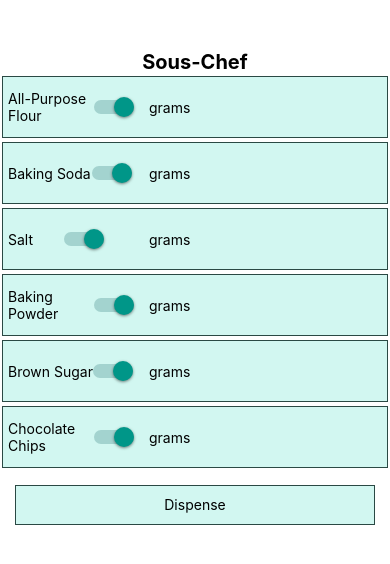
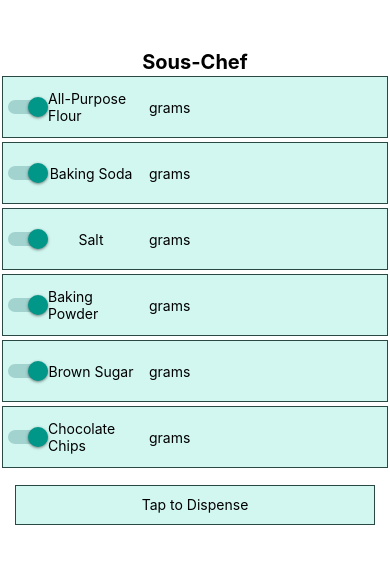
Before and after one commit to ryan1117001/souschef_mobile_app, a React Native app: screen / in a window 390 px wide. Shown: the top 564 px of the page. Built offline with nearby package versions, Linux system fonts and the light colour scheme; no server answers.

Commit message:
Adding websockets to main view instead of separate js file

```diff
--- a/ButtonPress.js
+++ b/ButtonPress.js
@@ -1,16 +1,9 @@
 var ws = new WebSocket('ws://10.1.250.128:8000');
 
 function socketSetup() {
-    console.log("Setup")
     ws.onopen = () => {
         console.log("connection opened")
     }
-
-    ws.onmessage = (e) => {
-        console.log("message")
-        // a message was received
-        console.log(e.data);
-    };
 
     ws.onerror = (e) => {
         // an error occurred
@@ -23,10 +16,16 @@ function socketSetup() {
         console.log("closing");
         console.log(e.code, e.reason);
     };
+
+    ws.onmessage = (e) => {
+        console.log("message received")
+        // a message was received
+        console.log(e.data);
+    };
 }
 
 function send(msg) {
     ws.send(JSON.stringify(msg))
 }
 
-export { socketSetup, send }
+export { socketSetup, send}
--- a/IngredientView.js
+++ b/IngredientView.js
@@ -1,11 +1,21 @@
 import React, { Component } from 'react';
-import { Text, View, StyleSheet, ScrollView, TextInput, TouchableOpacity, Switch, KeyboardAvoidingView } from 'react-native';
-import * as buttonpress from './ButtonPress';
+import {
+   Text,
+   View,
+   StyleSheet,
+   ScrollView,
+   TextInput,
+   TouchableOpacity,
+   Switch,
+   KeyboardAvoidingView
+} from 'react-native';
 
 class IngredientView extends Component {
    constructor(props) {
       super(props);
-      buttonpress.socketSetup()
+
+      this.socket = new WebSocket('ws://10.1.250.128:8000');
+
       this.state = {
          ingredients: [
             { 'id': 0, 'name': 'All-Purpose Flour', 'enable': true, 'grams': 0 },
@@ -15,12 +25,29 @@ class IngredientView extends Component {
             { 'id': 4, 'name': 'Brown Sugar', 'enable': true, 'grams': 0 },
             { 'id': 5, 'name': 'Chocolate Chips', 'enable': true, 'grams': 0 },
          ],
+         dispense:
+            { 'disabled': false, 'text': 'Tap to Dispense' }
       }
    }
    componentDidMount() {
-      console.log("didMount")
+      this.socket.onopen = () => {
+         console.log("connection opened")
+      }
+      this.socket.onerror = (e) => {
+         console.log("error: ", e.message)
+      }
+      this.socket.onclose = (e) => {
+         console.log("closing", e.code, e.reason)
+      }
+      this.socket.onmessage = (e) => {
+         console.log(e.data)
+         this.setState({
+            dispense:
+               { 'disabled': false, 'text': 'Tap to Dispense' }
+         })
+      }
+   }
 
-   }
    handleText = (id) => (param) => {
       let ingredientsCopy = JSON.parse(JSON.stringify(this.state.ingredients))
       ingredientsCopy[id].grams = param
@@ -30,8 +57,11 @@ class IngredientView extends Component {
    }
    handlePress = () => {
       console.log("handle press")
-      console.log(this.state.ingredients)
-      buttonpress.send(this.state.ingredients);
+      this.setState({
+         dispense:
+            { 'disabled': true, 'text': 'Dispensing!!!' }
+      })
+      this.socket.send(JSON.stringify(this.state.ingredients))
    }
    handleToggle = (id) => (param) => {
       console.log(id, param)
@@ -49,16 +79,16 @@ class IngredientView extends Component {
                   {
                      this.state.ingredients.map((item, index) => (
                         <View key={item.id} style={styles.item}>
+                           <Switch
+                              style={styles.switchLayout}
+                              value={item.enable}
+                              onValueChange={this.handleToggle(item.id)}
+                           />
                            <Text
                               style={styles.nameLayout}
                            >
                               {item.name}
                            </Text>
-                           <Switch
-                              style={styles.switchLayout}
-                              value={item.enable}
-                              onValueChange={this.handleToggle(item.id)}
-                           />
                            <TextInput
                               style={styles.input}
                               keyboardType='numeric'
@@ -70,10 +100,11 @@ class IngredientView extends Component {
                   }
                </ScrollView>
                <TouchableOpacity
-                  style={styles.dispenseButton}
+                  style={styles.dispenseButtonLayout}
                   onPress={this.handlePress}
+                  disabled={this.state.dispense.disabled}
                >
-                  <Text style={styles.dispenseText} > Dispense </Text>
+                  <Text style={styles.dispenseTextLayout} > {this.state.dispense.text} </Text>
                </TouchableOpacity>
             </View>
          </KeyboardAvoidingView>
@@ -99,9 +130,8 @@ const styles = StyleSheet.create({
    input: {
       margin: 15,
       height: 20,
-
    },
-   dispenseButton: {
+   dispenseButtonLayout: {
       backgroundColor: '#d2f7f1',
       padding: 10,
       margin: 15,
@@ -110,7 +140,7 @@ const styles = StyleSheet.create({
       borderColor: '#2a4944',
       borderWidth: 1,
    },
-   dispenseText: {
+   dispenseTextLayout: {
       color: 'black',
       textAlign: 'center'
    },
```
